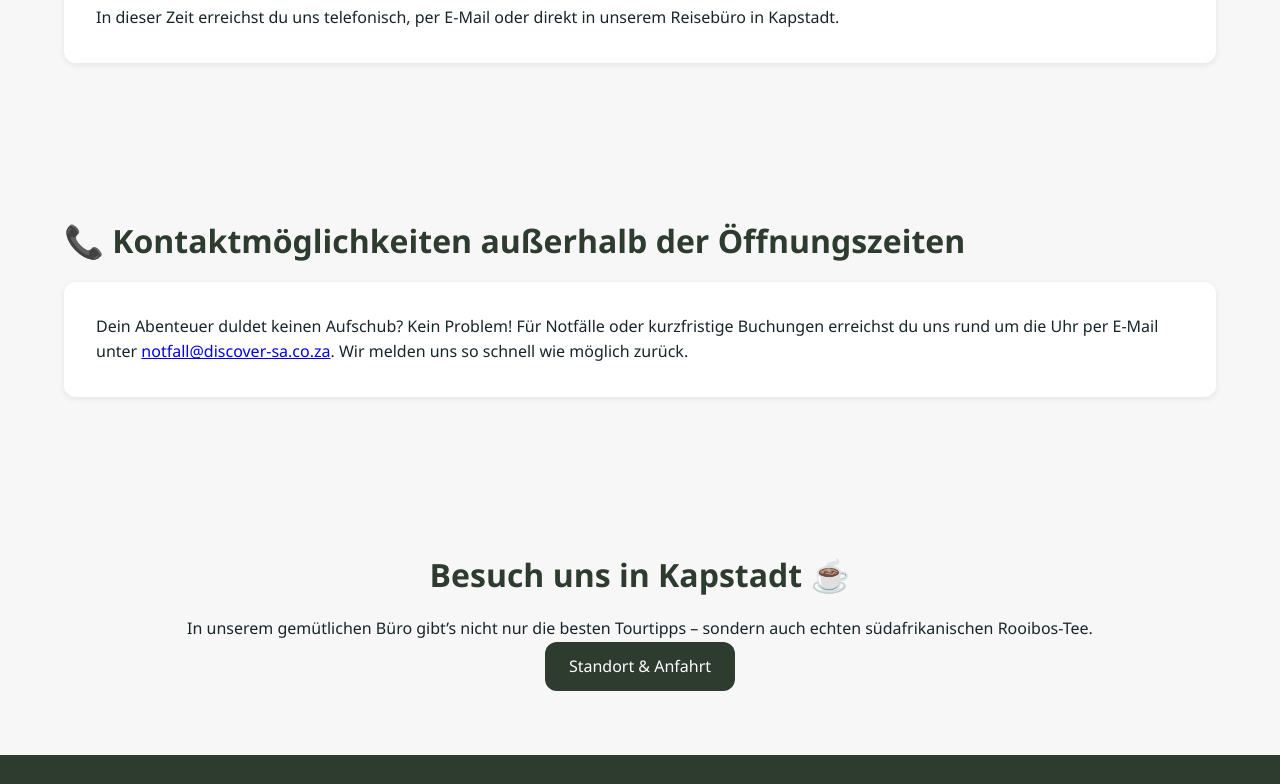
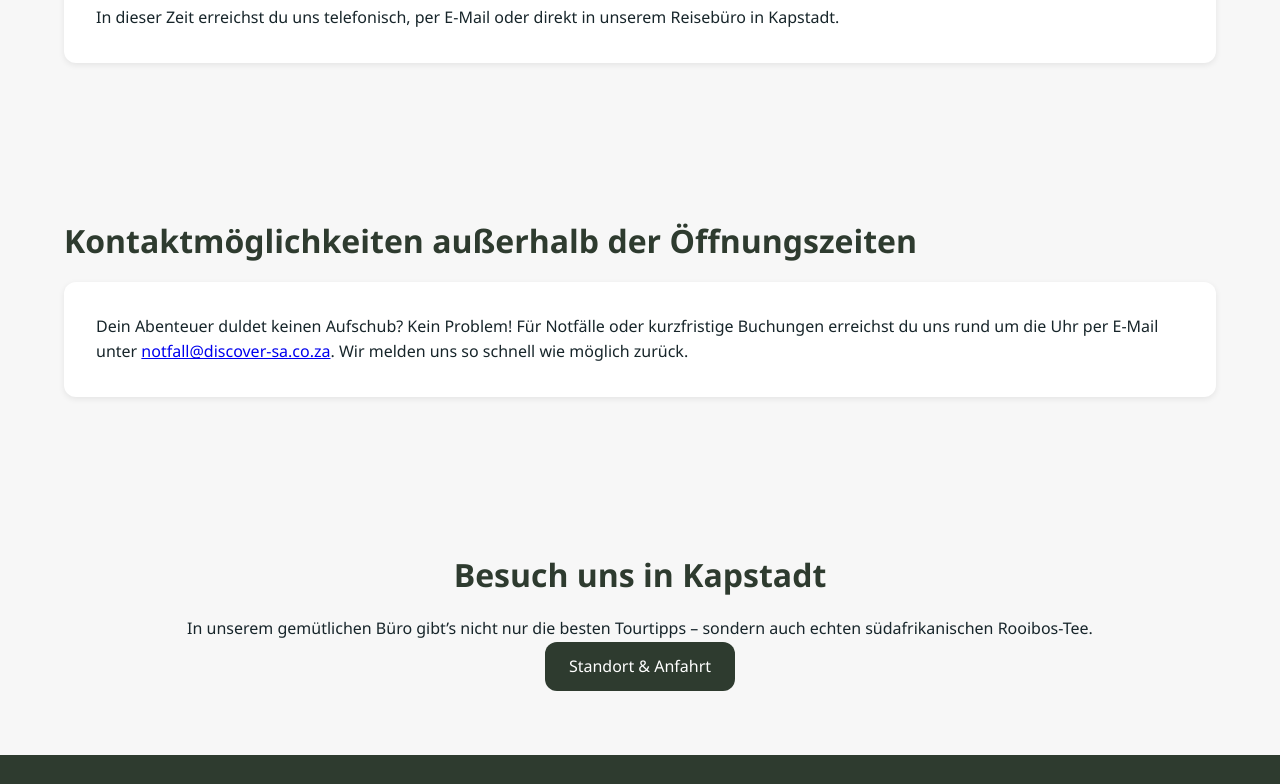
Before and after one commit to LucyRothm/discover-south-africa, a plain HTML site: page oeffnungszeiten.html in a window 1280 px wide. Shown: the part 664-1448 px from the top of the page. Drawn offline with Linux system fonts and the light colour scheme.

Commit message:
Update oeffnungszeiten.html

```diff
--- a/oeffnungszeiten.html
+++ b/oeffnungszeiten.html
@@ -66,7 +66,7 @@
   <!-- Zusatzinfos -->
   <section>
     <div class="container">
-      <h2>📞 Kontaktmöglichkeiten außerhalb der Öffnungszeiten</h2>
+      <h2>Kontaktmöglichkeiten außerhalb der Öffnungszeiten</h2>
       <div class="card">
         <p>Dein Abenteuer duldet keinen Aufschub? Kein Problem! Für Notfälle oder kurzfristige Buchungen erreichst du uns rund um die Uhr per E-Mail unter <a href="mailto:notfall@discover-sa.co.za">notfall@discover-sa.co.za</a>. Wir melden uns so schnell wie möglich zurück.</p>
       </div>
@@ -76,7 +76,7 @@
   <!-- Emotionale Einladung -->
   <section>
     <div class="container" style="text-align: center;">
-      <h2>Besuch uns in Kapstadt ☕</h2>
+      <h2>Besuch uns in Kapstadt</h2>
       <p>In unserem gemütlichen Büro gibt’s nicht nur die besten Tourtipps – sondern auch echten südafrikanischen Rooibos-Tee.</p>
       <a href="kontakt.html" class="button">Standort & Anfahrt</a>
     </div>
```
